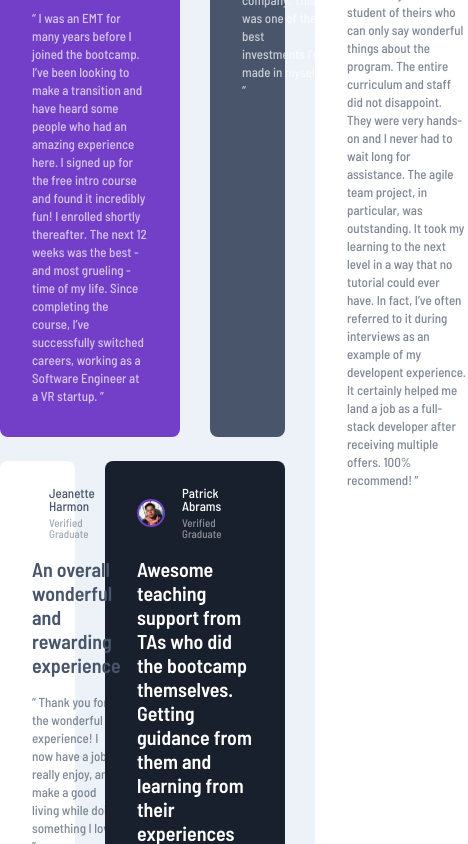
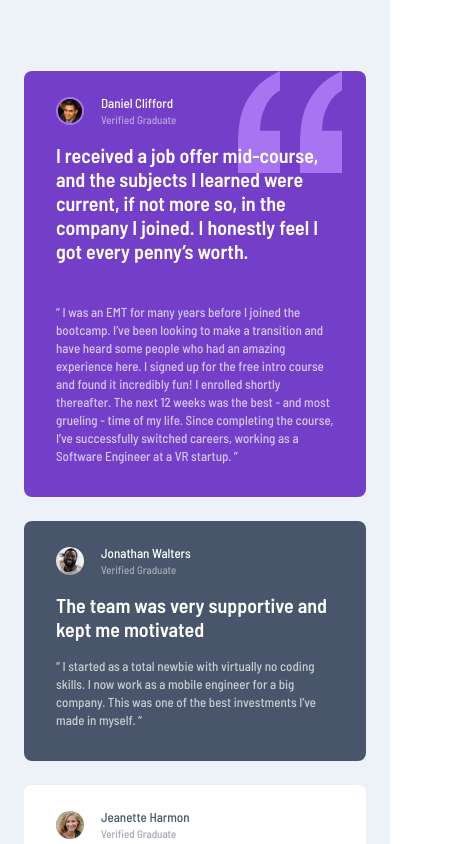
Before and after one commit to jaceleedev/testimonials-grid-section, a Next.js app: page / in a window 390 px wide. Shown: the top 844 px of the page, 468 px wide, since content can reach past the window. Built offline with nearby package versions, Linux system fonts and the light colour scheme.

Commit message:
feat: :iphone: implement fully responsive grid layout for testimonials section

```diff
--- a/src/app/page.tsx
+++ b/src/app/page.tsx
@@ -12,6 +12,7 @@ interface TestimonialData {
   showQuote?: boolean;
   reducedPadding?: boolean;
   imageBorder?: string;
+  isFirstCard?: boolean;
 }
 
 const testimonialData: TestimonialData[] = [
@@ -25,7 +26,7 @@ const testimonialData: TestimonialData[] = [
       '“ I was an EMT for many years before I joined the bootcamp. I’ve been looking to make a transition and have heard some people who had an amazing experience here. I signed up for the free intro course and found it incredibly fun! I enrolled shortly thereafter. The next 12 weeks was the  best - and most grueling - time of my life. Since completing the course, I’ve  successfully switched careers, working as a Software Engineer at a VR startup. ”',
     textColor: 'text-white',
     backgroundColor: 'bg-moderate-violet',
-    gridArea: 'col-span-2',
+    gridArea: 'col-span-2 max-sm:col-span-1',
     showQuote: true,
     imageBorder: 'border-2 border-solid border-[#A775F1]',
   },
@@ -49,7 +50,7 @@ const testimonialData: TestimonialData[] = [
       '“ Thank you for the wonderful experience! I now have a job I really enjoy, and make a good living while doing something I love. ”',
     textColor: 'text-dark-grayish-blue',
     backgroundColor: 'bg-white',
-    gridArea: 'col-span-1 row-start-2',
+    gridArea: 'col-span-1 row-start-2 max-sm:row-start-auto',
     reducedPadding: true,
   },
   {
@@ -62,7 +63,7 @@ const testimonialData: TestimonialData[] = [
       '“ The staff seem genuinely concerned about my progress which I find really refreshing. The program gave me the confidence necessary to be able to go out in the world and present myself as a capable junior developer. The standard is above the rest. You will get the personal attention you need from an incredible community of smart and amazing people.  ”',
     textColor: 'text-white',
     backgroundColor: 'bg-dark-blackish-blue',
-    gridArea: 'col-span-2 row-start-2',
+    gridArea: 'col-span-2 row-start-2 max-sm:col-span-1 max-sm:row-start-auto',
     reducedPadding: true,
     imageBorder: 'border-2 border-solid border-[#733FC8]',
   },
@@ -75,20 +76,22 @@ const testimonialData: TestimonialData[] = [
       '“ Before joining the bootcamp, I’ve never written a line of code. I needed some structure from professionals who can help me learn programming step by step. I was encouraged to enroll by a former student of theirs who can only say wonderful things about the program. The entire curriculum and staff did not disappoint. They were very hands-on and I never had to wait long for assistance. The agile team project, in particular, was outstanding. It took my learning to the next level in a way that no tutorial could ever have. In fact, I’ve often referred to it during interviews as an example of my developent experience. It certainly helped me land a job as a full-stack developer after receiving multiple offers. 100% recommend!  ”',
     textColor: 'text-dark-grayish-blue',
     backgroundColor: 'bg-white',
-    gridArea: 'col-start-4 row-span-2',
+    gridArea:
+      'col-span-1 row-span-2 max-lg:col-span-3 max-lg:row-span-1 max-sm:col-span-1',
     reducedPadding: true,
   },
 ];
 
 export default function Home() {
   return (
-    <main className="flex justify-center items-center w-screen h-screen bg-light-grayish-blue">
-      <section className="grid grid-cols-4 grid-rows-[auto_auto] gap-x-[30px] gap-y-6 max-w-[1110px]">
+    <main className="flex justify-center items-center w-screen min-h-screen bg-light-grayish-blue max-lg:py-[71px] max-lg:px-6">
+      <section className="grid grid-cols-4 grid-rows-[auto] gap-x-[30px] gap-y-6 max-w-[1110px] max-lg:grid-cols-3 max-sm:grid-cols-1">
         {testimonialData.map((testimonial, index) => (
           <Testimonial
             key={testimonial.name}
             {...testimonial}
             isFirstRow={index < 2}
+            isFirstCard={index === 0}
           />
         ))}
       </section>
```
